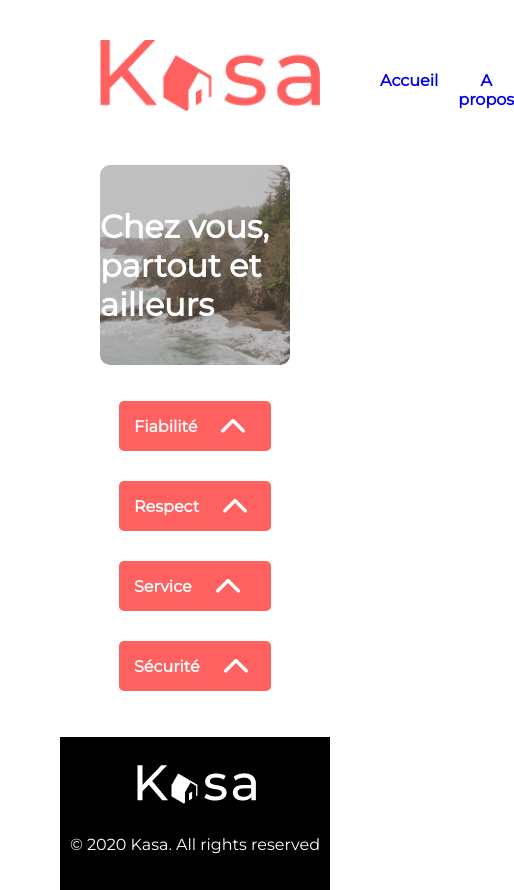
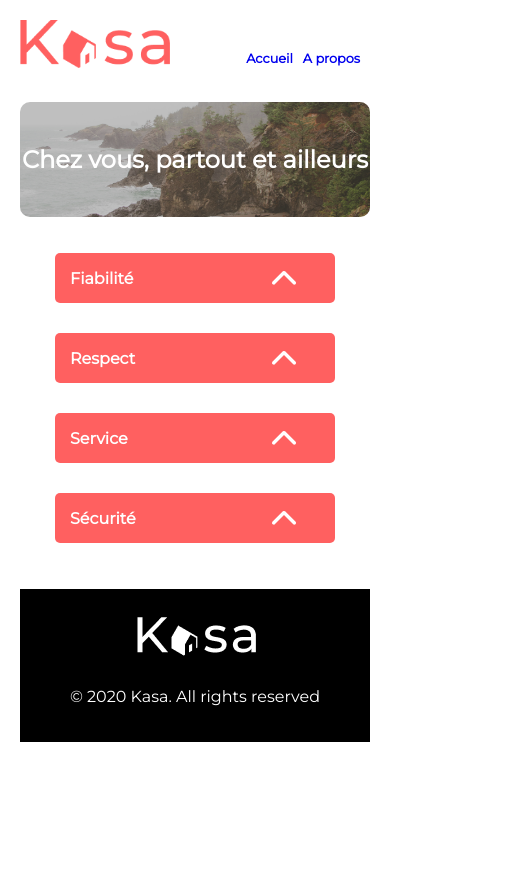
Before and after one commit to TheoGuegan/KasaProject, a React (Create React App) app: page /about in a window 390 px wide. Shown: the whole page, 514 px wide, since content can reach past the window. After the commit the page ends 844 px from the top, so only its background shows below. Built offline with nearby package versions, Linux system fonts and the light colour scheme.

Commit message:
Add styles on cards and responsives values

```diff
--- a/src/components/Cards.js
+++ b/src/components/Cards.js
@@ -5,9 +5,7 @@ const Cards = (props) => {
 
   return (
     <div className="card">
-      <div className="overlay-img">
-        <img src={logement.pictures[0]} alt="" />
-      </div>
+      <img src={logement.pictures[0]} alt="" />
       <h2>{logement.title}</h2>
     </div>
   );
--- a/src/pages/Logement.js
+++ b/src/pages/Logement.js
@@ -4,6 +4,8 @@ import dataBase from "../assets/db.json";
 import Rating from "../components/Rating";
 import Footer from "../components/Footer";
 import Chevron from "../assets/chevron.png";
+import VectorG from "../assets/VectorG.png";
+import VectorD from "../assets/VectorD.png";
 
 const Logement = () => {
   const data = dataBase;
@@ -58,7 +60,7 @@ const Logement = () => {
               }}
               className="btn-left"
             >
-              &lt;
+              <img src={VectorG} alt="" />
             </button>
             <button
               onClick={() => {
@@ -66,7 +68,7 @@ const Logement = () => {
               }}
               className="btn-right"
             >
-              &gt;
+              <img src={VectorD} alt="" />
             </button>
           </div>
           <div className="compteur-container">
--- a/src/styles/_settings.scss
+++ b/src/styles/_settings.scss
@@ -11,14 +11,15 @@ $color3: #F6F6F6;
 }
 
 @mixin btnLogement {
-  font-size: 10rem;
   border: none;
-  padding: 0;
+  padding: 0 10px;
   margin: 0;
   background: none;
   cursor: pointer;
-  color: white;
-  ;
+  height: 70px;
+  @media screen and (max-width: 650px) {
+    height: 50px;
+  }
 }
 
 body {
@@ -26,4 +27,11 @@ body {
     font-family: 'Montserrat', sans-serif;
     -webkit-font-smoothing: antialiased;
     -moz-osx-font-smoothing: grayscale;
+}
+
+@media screen and (max-width: 650px) {
+
+  body{
+    margin: 0 20px;
   }
+}
--- a/src/styles/components/_cards.scss
+++ b/src/styles/components/_cards.scss
@@ -1,28 +1,40 @@
 .card {
+    position: relative;
+
     margin-bottom: 10px;
     border-radius: 15px;
-    box-shadow: rgba(0, 0, 0, 0.35) 0px -50px 36px -28px inset;
+    height: 300px;
+    overflow: hidden;
 
-    .overlay-img {
-        box-shadow: 0 0 0 black;
-        z-index: 3;
-    }
     img {
         z-index: 2;
         width: 100%;
         border-radius: 15px;
         min-height: 300px;
         object-fit: cover;
+    }
 
-
-    }
     h2 {
+        position: relative;
+        z-index: 3;
         font-size: 0.8rem;
-        margin-top: -45px;
+        margin-top: -50px;
         color: $color2;
         word-wrap: break-word;
-        max-width: 60%;
+        max-width: 70%;
         font-weight: bold;
-        margin-left: 5px;
+        margin-left: 10px;
+    }
+
+    &::before {
+        content: "";
+        position: absolute;
+        top: 0;
+        left: 0;
+        width: 100%;
+        height: 100%;
+        box-shadow: inset 0px -60px 14px 0px rgba(0, 0, 0, 0.35);
+        border-radius: 15px;
+        z-index: 1;
     }
 }
--- a/src/styles/components/_carroussel.scss
+++ b/src/styles/components/_carroussel.scss
@@ -50,3 +50,17 @@
         border-radius: 10px;
     }
 }
+
+@media screen and (max-width: 650px) {
+    .carroussel-page1, .carroussel-page2 {
+        height: 115px;
+    }
+
+    .carroussel-page1 {
+        .overlay {
+            p {
+                font-size: 1.5rem;
+            }
+        }
+    }
+}
--- a/src/styles/components/_footer.scss
+++ b/src/styles/components/_footer.scss
@@ -4,5 +4,6 @@
     text-align: center;
     padding-top: 20px;
     padding-bottom: 20px;
-    margin: 0 -40px;
+    width: 100%;
+    margin: 0;
   }
--- a/src/styles/components/_navigation.scss
+++ b/src/styles/components/_navigation.scss
@@ -34,3 +34,24 @@
         text-decoration: underline;
     }
 }
+
+@media screen and (max-width: 650px) {
+    .navbar {
+        margin: 20px 0;
+
+        img {
+            width: 150px;
+        }
+
+        ul {
+            padding: 0;
+        }
+
+        li {
+            font-size: 0.8rem;
+            margin-right: 10px;
+            margin-left: 0;
+        }
+    }
+
+}
--- a/src/styles/pages/_accueil.scss
+++ b/src/styles/pages/_accueil.scss
@@ -14,3 +14,12 @@
         margin-top: 30px;
     }
 }
+
+@media screen and (max-width : 650px) {
+
+    .cards-container {
+        a {
+            width: 100%;
+        }
+    }
+}
--- a/src/styles/pages/_logement.scss
+++ b/src/styles/pages/_logement.scss
@@ -4,7 +4,6 @@
         display: flex;
         justify-content: center;
         align-items: center;
-        height: 500px;
 
         .img-container {
             position: relative;
@@ -39,11 +38,12 @@
                 left: 50%;
                 color: $color2;
                 font-weight: bold;
-            margin-bottom: 40px
+                margin-bottom: 40px;
+
+                @media screen and (max-width: 650px) {
+                    display: none;
                 }
             }
-
-
 
             .btn-left,
             .btn-right {
@@ -51,11 +51,16 @@
             @include btnLogement;
             }
         }
+    }
 
 
     .title-logement {
         display: flex;
         justify-content: space-between;
+        @media screen and (max-width: 650px) {
+            display: block;
+            margin-top: -30px;
+        }
 
         .left-title {
             color: $color1;
@@ -71,14 +76,19 @@
 
         .host-detail {
             display: flex;
+            @media screen and (max-width: 650px) {
+                justify-content: flex-end;
+                margin-top: 200px;
+            }
+
             p {
                 color: $color1;
                 font-weight: bold;
                 width: 80px;
             }
+
             img {
                 border-radius: 100%;
-                margin-right: 80px;
                 width: 80px;
                 height: 80px;
             }
@@ -88,7 +98,6 @@
     .tags-ratings {
         display: flex;
         justify-content: space-between;
-        padding-right: 100px;
 
         ul {
             display: flex;
```
Also changed, not shown: src/assets/VectorD.png (added), src/assets/VectorG.png (added). Lines whose indentation alone changed are shown as unchanged.
